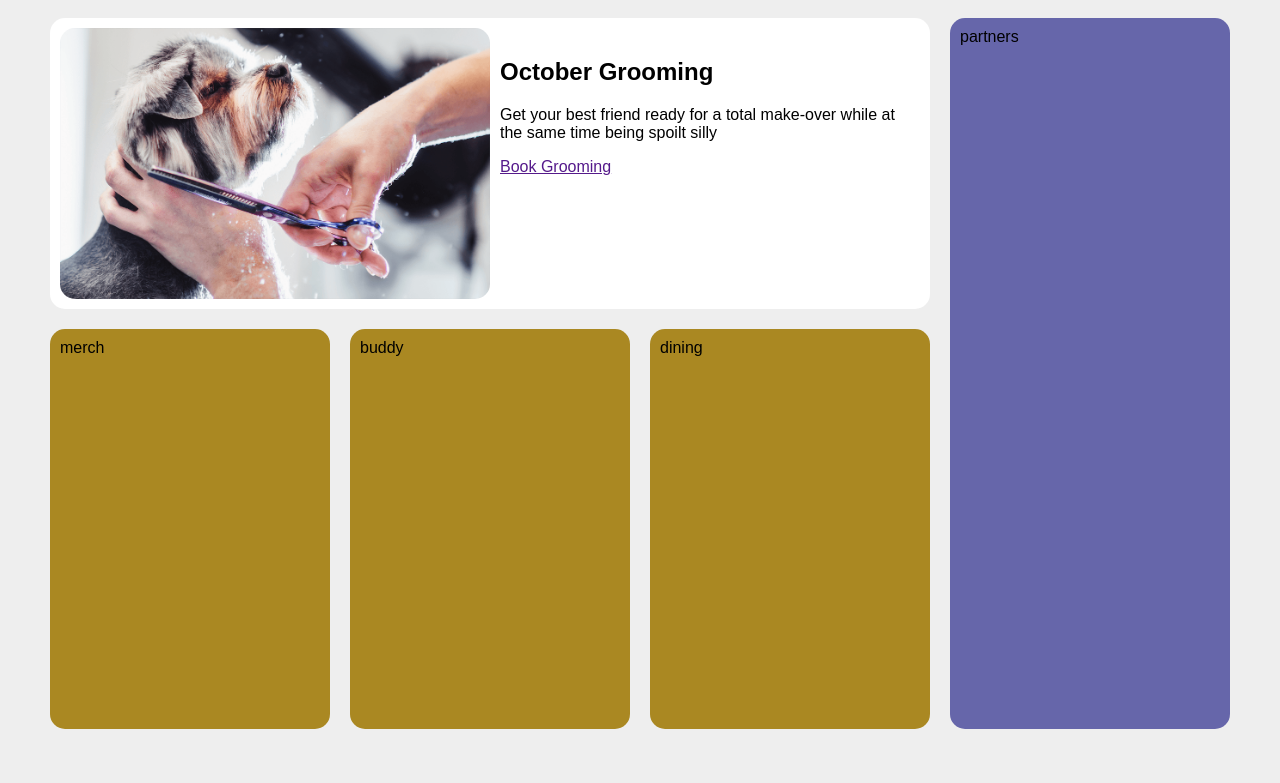
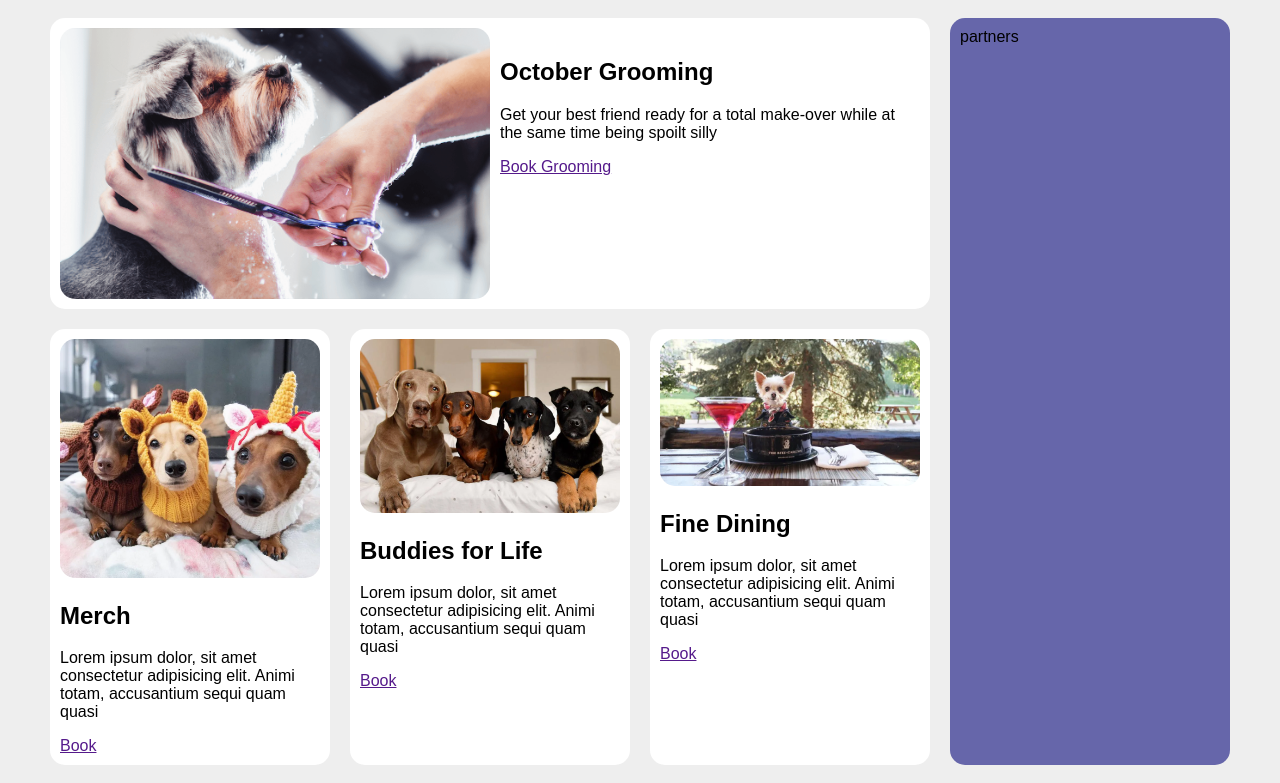
Before and after one commit to webb1-master/resort, a plain HTML site: page index.html in a window 1280 px wide. Shown: the part 740-1523 px from the top of the page. Before the commit the page ends 1487 px from the top, so only its background shows below. Drawn offline with Linux system fonts and the light colour scheme.

Commit message:
cards klara

```diff
--- a/index.html
+++ b/index.html
@@ -29,9 +29,24 @@
             </div>
         </div>
         <div id="partners">partners</div>
-        <div id="merch" class="card">merch</div>
-        <div id="buddy" class="card">buddy</div>
-        <div id="dining" class="card">dining</div>
+        <div id="merch" class="card">
+            <img src="images/dog-wear.webp" alt="">
+            <h2>Merch</h2>
+            <p>Lorem ipsum dolor, sit amet consectetur adipisicing elit. Animi totam, accusantium sequi quam quasi</p>
+            <a href="">Book</a>
+        </div>
+        <div id="buddy" class="card">
+            <img src="images/4dogs.webp" alt="">
+            <h2>Buddies for Life</h2>
+            <p>Lorem ipsum dolor, sit amet consectetur adipisicing elit. Animi totam, accusantium sequi quam quasi</p>
+            <a href="">Book</a>
+        </div>
+        <div id="dining" class="card">
+            <img src="images/ritz.webp" alt="">
+            <h2>Fine Dining</h2>
+            <p>Lorem ipsum dolor, sit amet consectetur adipisicing elit. Animi totam, accusantium sequi quam quasi</p>
+            <a href="">Book</a>
+        </div>
     </div>
 
 </body>
--- a/style.css
+++ b/style.css
@@ -13,7 +13,7 @@ body {
     width: 1200px;
     display: grid;
     grid-template-columns: 1fr 1fr 1fr 1fr;
-    grid-template-rows: 100px 600px 1fr 400px;
+    grid-template-rows: 100px 600px min-content min-content;
     gap: 20px;
 }
 div {
@@ -82,5 +82,9 @@ div {
     grid-row: 3/5;
 }
 .card {
-    background-color: #a82;
+    background-color: white;
 }
+.card img {
+    width: 100%;
+    border-radius: 15px;
+}
```
